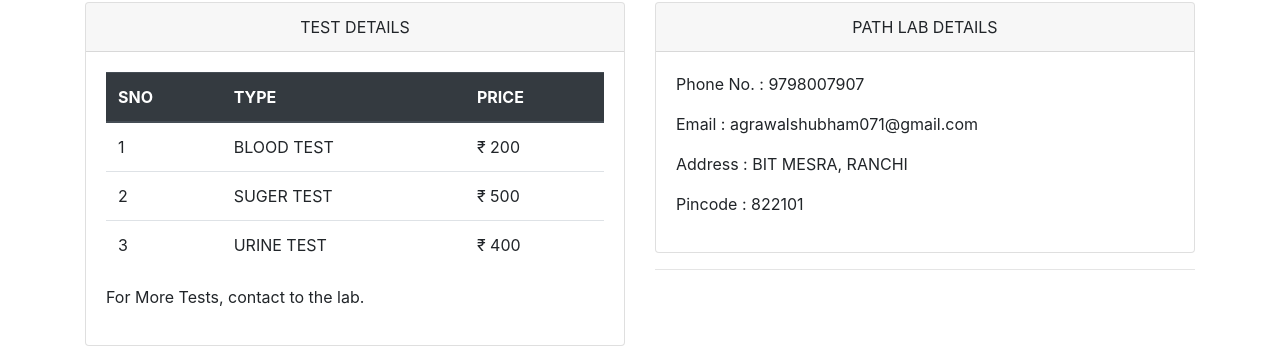
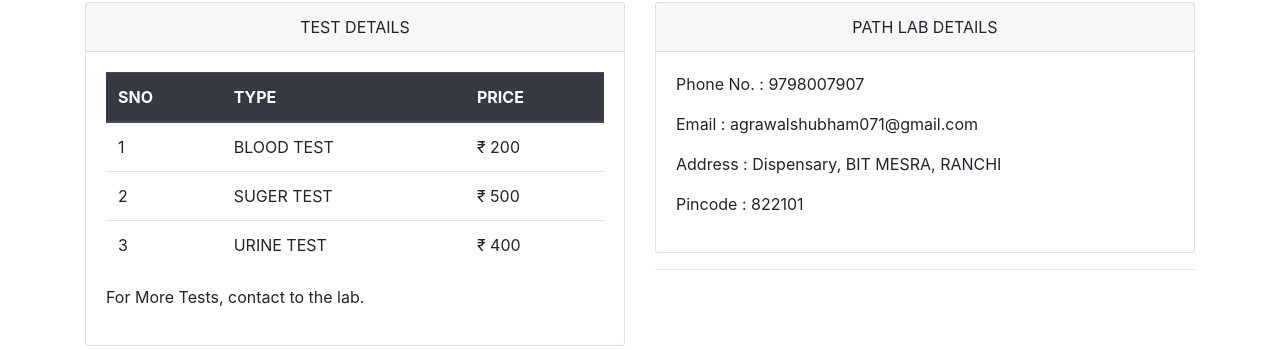
Before and after one commit to ShubhamAg30/pathology, a PHP site: page /admin/view_report.php?id=1 in a window 1280 px wide. Shown: the part 704-1054 px from the top of the page. Run offline with PHP 8.4, Linux system fonts and the light colour scheme; the visitor is signed in with stand-in values (Sample User, id 1); data that the repository does not hold is empty.

Commit message:
addres change

```diff
--- a/admin/view_report.php
+++ b/admin/view_report.php
@@ -171,7 +171,7 @@
 					<div class="card-body">
                         <p>Phone No. : 9798007907</p>
                         <p>Email : agrawalshubham071@gmail.com</p>
-                        <p>Address : BIT MESRA, RANCHI</p>
+                        <p>Address : Dispensary, BIT MESRA, RANCHI</p>
                         <p>Pincode : 822101</p>
 					</div>
 				</div><hr>
```
